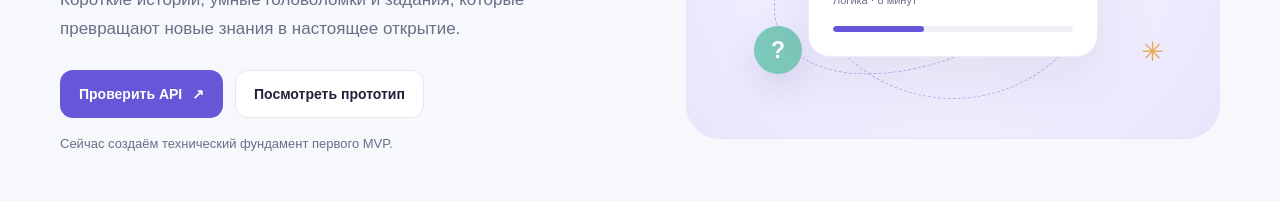
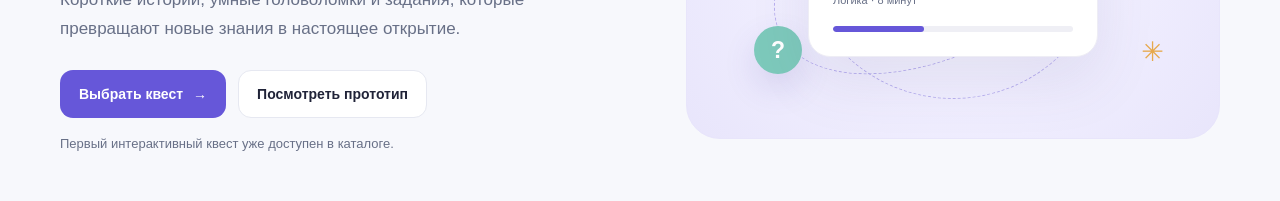
Before and after one commit to ilyaivanov17/questoria_project, a Next.js app in the folder apps/web/: page / in a window 1280 px wide. Shown: the part 411-612 px from the top of the page. Built offline with nearby package versions, Linux system fonts and the light colour scheme; no server answers.

Commit message:
feat(web): route landing page CTA to live quest catalog

```diff
--- a/apps/web/app/page.tsx
+++ b/apps/web/app/page.tsx
@@ -1,6 +1,4 @@
 import Link from 'next/link';
-
-const apiHealthUrl = process.env.NEXT_PUBLIC_API_URL ?? 'http://localhost:4000';
 
 const foundations = [
   {
@@ -44,14 +42,9 @@ export default function HomePage() {
             настоящее открытие.
           </p>
           <div className="hero-actions">
-            <a
-              className="button button-primary"
-              href={apiHealthUrl + '/api/health'}
-              target="_blank"
-              rel="noreferrer"
-            >
-              Проверить API <span aria-hidden="true">↗</span>
-            </a>
+            <Link className="button button-primary" href="/quests">
+              Выбрать квест <span aria-hidden="true">→</span>
+            </Link>
             <a
               className="button button-secondary"
               href="https://github.com/ilyaivanov17/questoria_project/tree/main/prototype"
@@ -61,7 +54,7 @@ export default function HomePage() {
               Посмотреть прототип
             </a>
           </div>
-          <p className="hero-footnote">Сейчас создаём технический фундамент первого MVP.</p>
+          <p className="hero-footnote">Первый интерактивный квест уже доступен в каталоге.</p>
         </div>
 
         <div className="hero-art" aria-label="Иллюстрация игровой карты" role="img">
```
